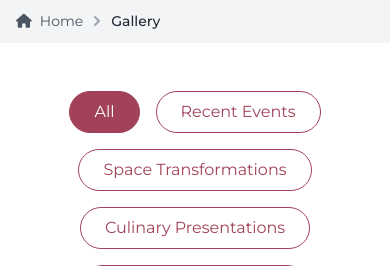
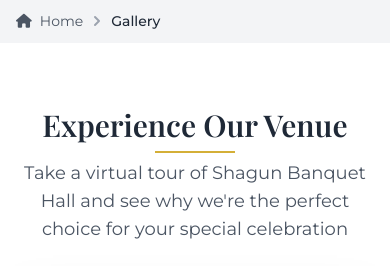
Before and after one commit to phostilite/shagun, a Django app: page /gallery/ in a window 390 px wide. Shown: the part 507-773 px from the top of the page. Run offline with Django 5.2, Linux system fonts and the light colour scheme; some libraries are stand-ins or nearby versions.

Commit message:
feat: Add responsive YouTube video embed to gallery page
- Add "Experience Our Venue" section with featured video at top of gallery
- Implement responsive 16:9 aspect ratio iframe for YouTube embed
- Include video title, description, and AOS fade-in animations
- Position video prominently between breadcrumb and filter sections
- Maintain consistent styling with existing page design elements
- Configure video parameters for reduced branding and related videos

```diff
--- a/templates/gallery.html
+++ b/templates/gallery.html
@@ -182,6 +182,36 @@
             </nav>
         </div>
     </div>
+
+    <!-- Featured Video Section -->
+    <section class="py-16 bg-white">
+        <div class="container mx-auto px-4">
+            <div class="text-center mb-8" data-aos="fade-up">
+                <h2 class="text-3xl md:text-4xl font-serif font-semibold text-gray-800 mb-4 gold-underline">
+                    Experience Our Venue
+                </h2>
+                <p class="text-lg text-gray-600 max-w-3xl mx-auto">
+                    Take a virtual tour of Shagun Banquet Hall and see why we're the perfect choice for your special celebration
+                </p>
+            </div>
+
+            <div class="flex justify-center" data-aos="fade-up" data-aos-delay="200">
+                <div class="w-full max-w-4xl">
+                    <!-- Responsive YouTube Embed -->
+                    <div class="relative pb-[56.25%] h-0 overflow-hidden rounded-lg shadow-2xl">
+                        <iframe
+                            class="absolute top-0 left-0 w-full h-full"
+                            src="https://www.youtube.com/embed/wE1bwNPjOzI?rel=0&modestbranding=1&showinfo=0"
+                            title="Shagun Banquet Hall - Virtual Tour"
+                            frameborder="0"
+                            allow="accelerometer; autoplay; clipboard-write; encrypted-media; gyroscope; picture-in-picture; web-share"
+                            allowfullscreen>
+                        </iframe>
+                    </div>
+                </div>
+            </div>
+        </div>
+    </section>
 
     <!-- Gallery Filter Section -->
     <section class="py-12 bg-white">
```
